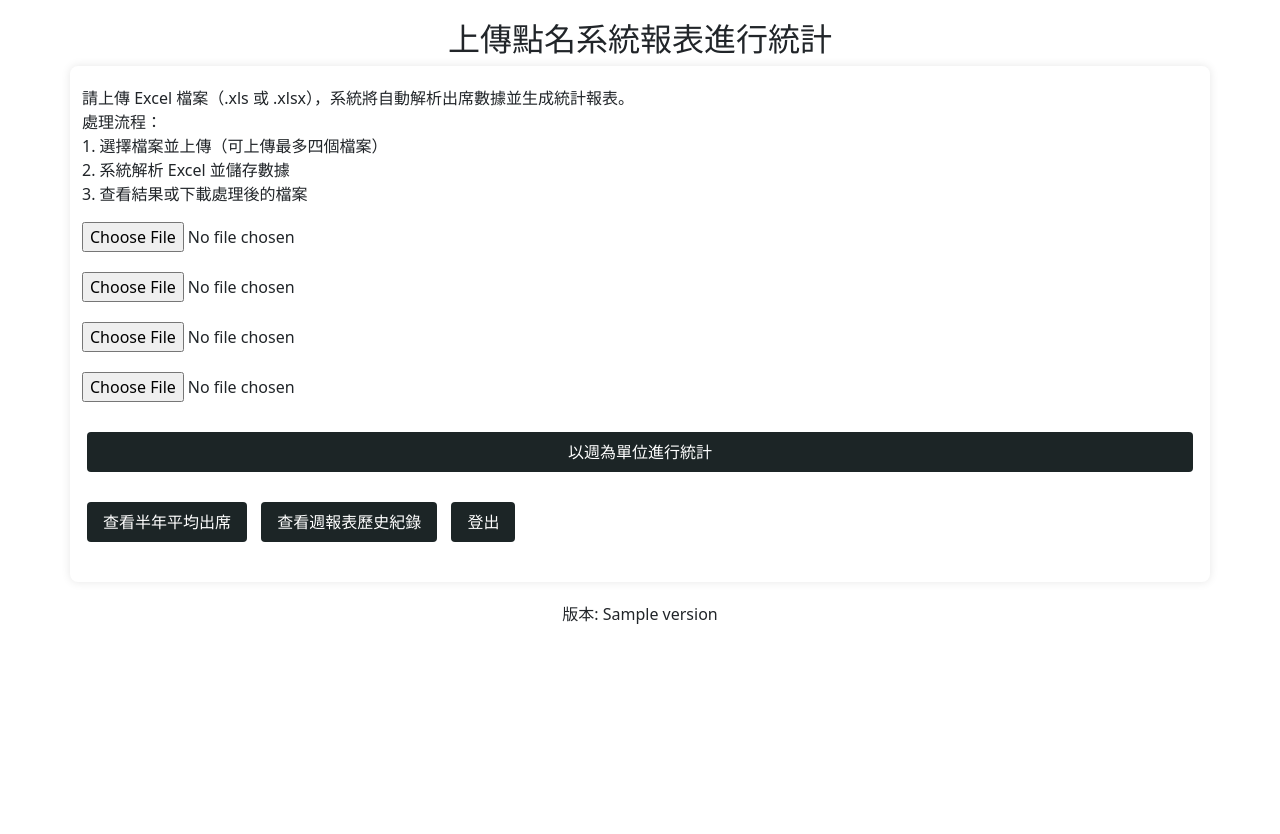
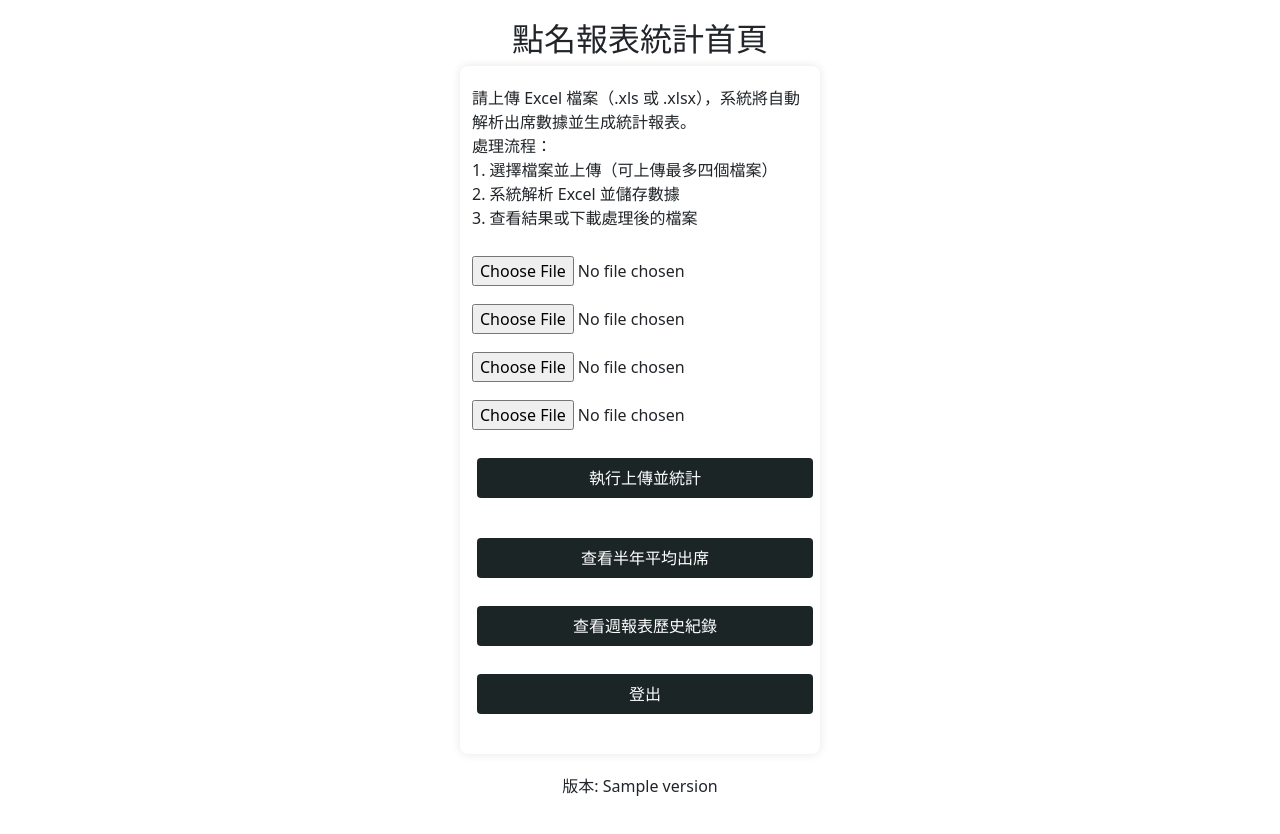
Before and after one commit to hsuyao/flask-attend-analysis, a Flask app: template templates/index.html in a window 1280 px wide. Before the commit the page ends 624 px from the top, so only its background shows below. Run offline with Flask 2, Linux system fonts and the light colour scheme; the template is opened without the code that fills it: most values are stand-ins (such as "Sample title", 1, 10 or a date in 2020); parts of the project's set-up code (start-up, migrations or seed data) failed here and were passed over.

Commit message:
Update layout

```diff
--- a/app.py
+++ b/app.py
@@ -131,7 +131,10 @@ def index():
     if not is_authenticated():
         return redirect(url_for('login'))
     is_anonymous = session.get('user', {}).get('role') == 'anonymous'
-    return render_template('index.html', version=get_version_info(), is_anonymous=is_anonymous)
+    return render_template('index.html',
+                           version=get_version_info(),
+                           is_anonymous=is_anonymous,
+                           is_admin=is_admin)
 
 @app.route('/login', methods=['GET', 'POST'])
 def login():
--- a/static/styles.css
+++ b/static/styles.css
@@ -14,6 +14,12 @@ body {
     border-radius: 8px;
     box-shadow: 0 0 10px rgba(0,0,0,0.1);
     width: 100%; /* Allow full width */
+}
+
+.container.upload-page {
+    max-width: 360px;
+    width: 100%;
+    margin: 0 auto;
 }
 
 h2 {
@@ -180,11 +186,25 @@ h2 {
 }
 
 .button-container {
-    text-align: center;
-    margin: 10px 0;
+    max-width: 360px;
+    width: 100%;
+    display: flex;
+    flex-direction: column;
+    gap: 8px;
+    align-items: flex-start;
+}
+
+.button.admin {
+    background-color: #dc3545;    /* red */
+}
+
+.button.admin:hover {
+    background-color: #b02a37;    /* dark red */
 }
 
 .button {
+    width: 100%;
+    text-align: center;
     display: inline-block;
     padding: 8px 16px;
     margin: 10px 5px;
@@ -195,6 +215,7 @@ h2 {
     border-radius: 4px;
     cursor: pointer;
     transition: background-color 0.3s;
+    box-sizing: border-box;
 }
 
 .button:hover {
@@ -257,6 +278,14 @@ h2 {
     background-color: #f0f8ff;
     font-weight: normal;
 }
+
+.upload-form .button {
+    width: 100%;
+}
+
+.upload-input {
+    width: auto;
+    max-width: 100%;
 
 /* Responsive Design */
 @media (max-width: 768px) {
--- a/templates/admin.html
+++ b/templates/admin.html
@@ -22,6 +22,7 @@
     <button class="button" onclick="importCSV()">匯入</button>
     <a class="button" href="/admin/export">匯出 CSV</a>
     <button class="button btn-danger" id="delSelBtn" onclick="deleteSelected()" disabled>刪除選取</button>
+    <a class="button" href="{{ url_for('index') }}">返回首頁</a>
   </div>
 
   <!-- Filters -->
--- a/templates/index.html
+++ b/templates/index.html
@@ -7,7 +7,6 @@
     <script src="https://cdn.jsdelivr.net/npm/bootstrap@5.3.0/dist/js/bootstrap.bundle.min.js"></script>
     <style>
         .button-container {
-            text-align: left;
             margin: 10px 0;
         }
         .upload-form {
@@ -21,8 +20,8 @@
     </style>
 </head>
 <body>
-    <h2>上傳點名系統報表進行統計</h2>
-    <div class="container">
+    <h2>點名報表統計首頁</h2>
+    <div class="container upload-page">
         <p class="instruction">
             請上傳 Excel 檔案（.xls 或 .xlsx），系統將自動解析出席數據並生成統計報表。<br>
             處理流程：<br>
@@ -34,17 +33,24 @@
         <p style="color: red; text-align: center;">{{ error }}</p>
         {% endif %}
         <form id="uploadForm" action="/upload" method="post" enctype="multipart/form-data" class="upload-form">
+            <div class="button-container">
             <input type="file" name="file1" accept=".xls,.xlsx" class="upload-input">
             <input type="file" name="file2" accept=".xls,.xlsx" class="upload-input">
             <input type="file" name="file3" accept=".xls,.xlsx" class="upload-input">
             <input type="file" name="file4" accept=".xls,.xlsx" class="upload-input">
-            <input type="button" value="以週為單位進行統計" class="button" onclick="startUpload()">
+            <input type="button" value="執行上傳並統計" class="button" onclick="startUpload()">
+            </div>
         </form>
         <div class="button-container">
             {% if not is_anonymous %}
             <a href="{{ url_for('average_attendance') }}" class="button">查看半年平均出席</a>
             <a href="{{ url_for('history') }}" class="button">查看週報表歷史紀錄</a>
             {% endif %}
+
+            {% if is_admin %}
+            <a href="{{ url_for('admin_bp.admin_home') }}" class="button admin">管理介面</a>
+            {% endif %}
+
             <a href="{{ url_for('logout') }}" class="button">登出</a>
         </div>
     </div>
```
Also changed, not shown: 1 other file.
